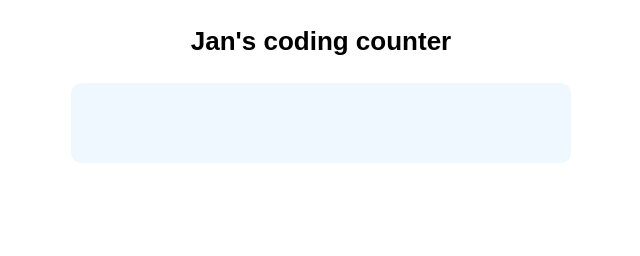
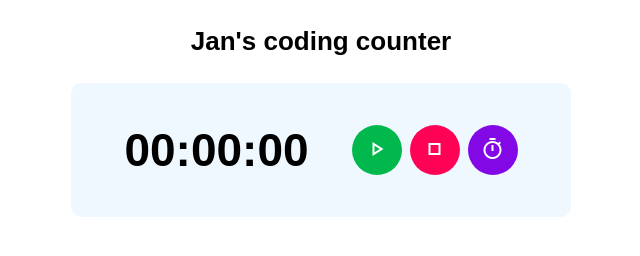
Before and after one commit to jan-remek/coding-timer, a plain HTML site: page index.html in a window 1280 px wide. Shown: the whole page, without its empty margins (319-959 px from the left). Drawn offline with nearby package versions, Linux system fonts and the light colour scheme; files that its build step writes are made by us from their sources.

Commit message:
Update index.html

```diff
--- a/index.html
+++ b/index.html
@@ -4,7 +4,7 @@
         <meta charset="UTF-8">
         <meta name="viewport" content="width=device-width, initial-scale=1.0">
         <title>Timer from tutorial</title>
-        <link rel="stylesheet" href="/Styles/main.css">
+        <link rel="stylesheet" href="/main.css">
         <link href="https://fonts.googleapis.com/css2?family=Material+Symbols+Outlined" rel="stylesheet" />
     </head>
     <body>
@@ -25,6 +25,6 @@
 
         </div>
 
-        <script src="/Scripts/main.js" type="module"></script>
+        <script src="/main.js" type="module"></script>
     </body>
 </HTMl>
```
